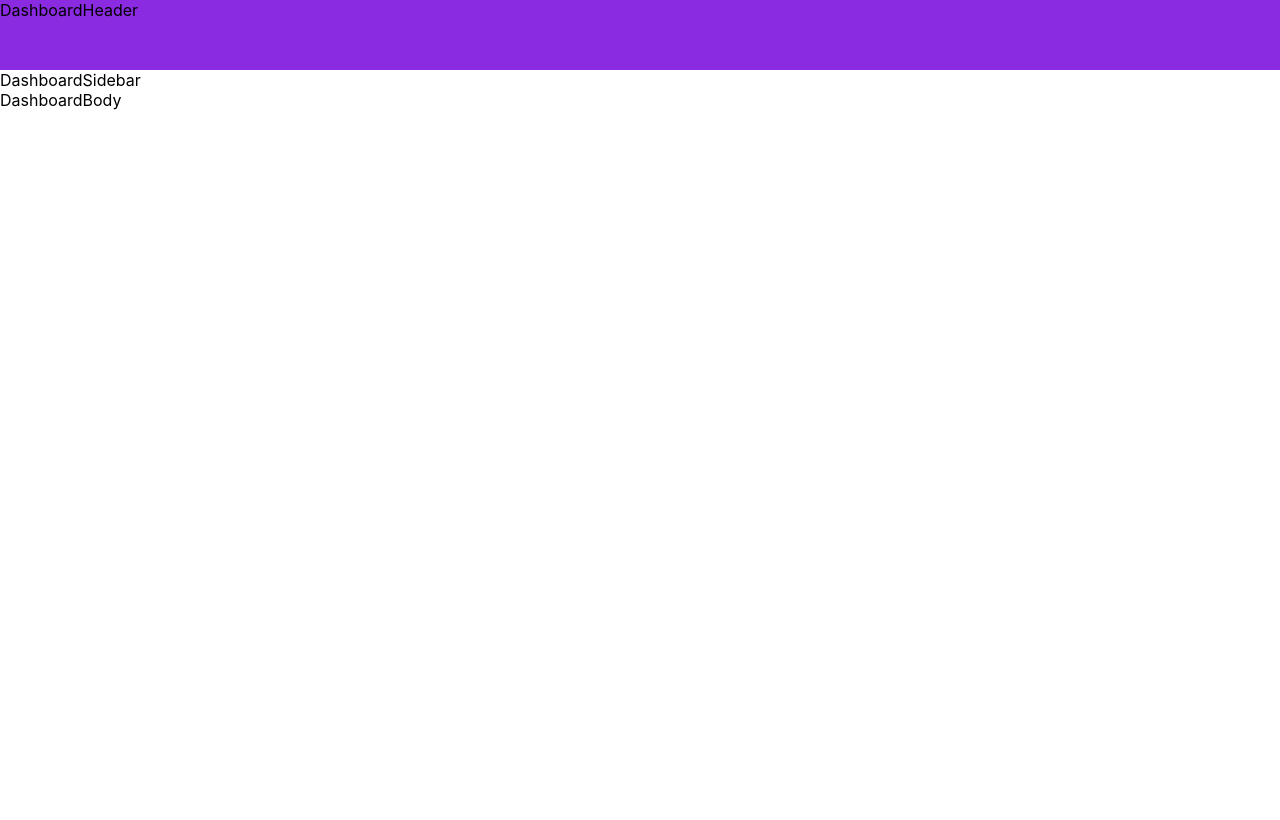
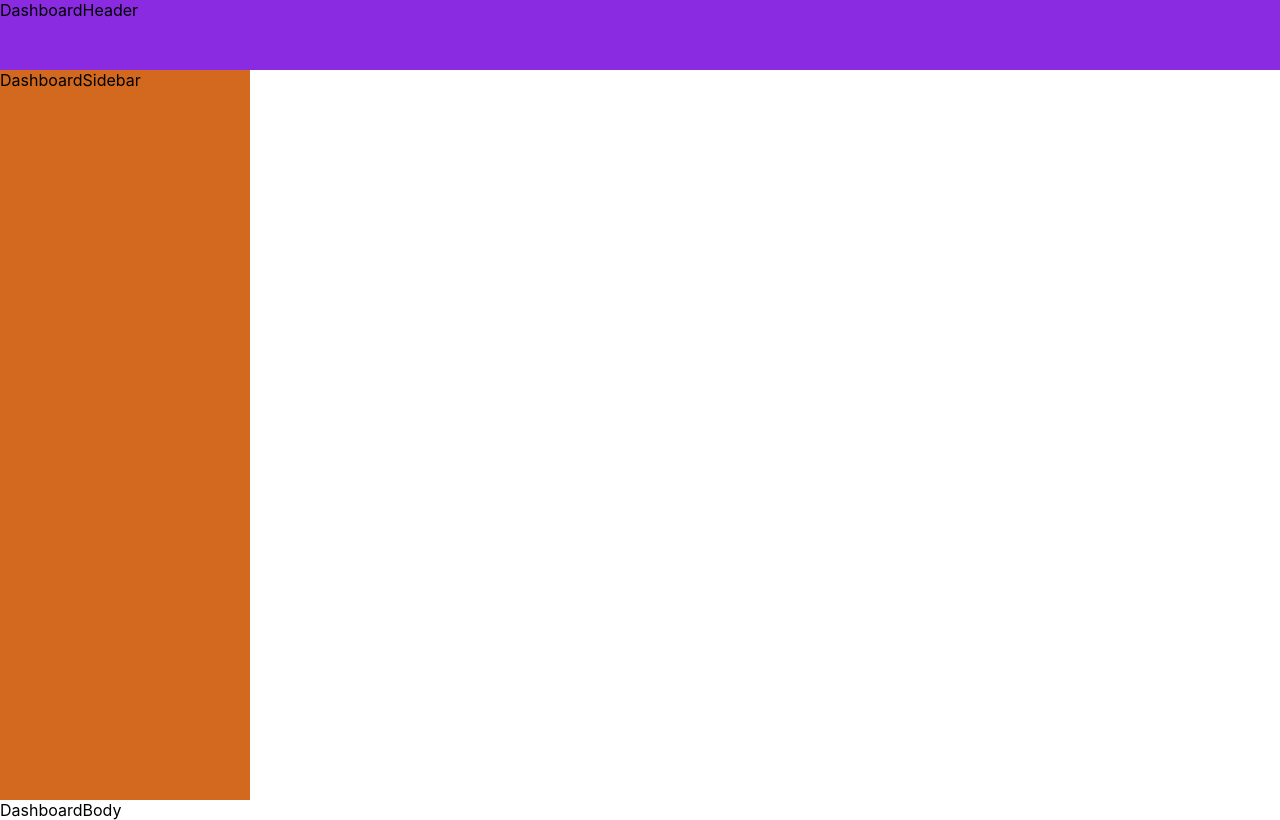
Before and after one commit to dev-sylv/Dasboard-structuring, a React (Create React App) app: page / in a window 1280 px wide. Built offline with nearby package versions, Linux system fonts and the light colour scheme.

Commit message:
structured dash sidebar

```diff
--- a/src/Components/Dashboard/DashboardSidebar.tsx
+++ b/src/Components/Dashboard/DashboardSidebar.tsx
@@ -1,7 +1,18 @@
 import React from "react";
+import styled from "styled-components";
 
 const DashboardSidebar = () => {
-  return <div>DashboardSidebar</div>;
+  return (
+    <div>
+      <Container>DashboardSidebar</Container>
+    </div>
+  );
 };
 
 export default DashboardSidebar;
+
+const Container = styled.div`
+  width: 250px;
+  height: calc(100vh - 70px);
+  background-color: chocolate;
+`;
```
